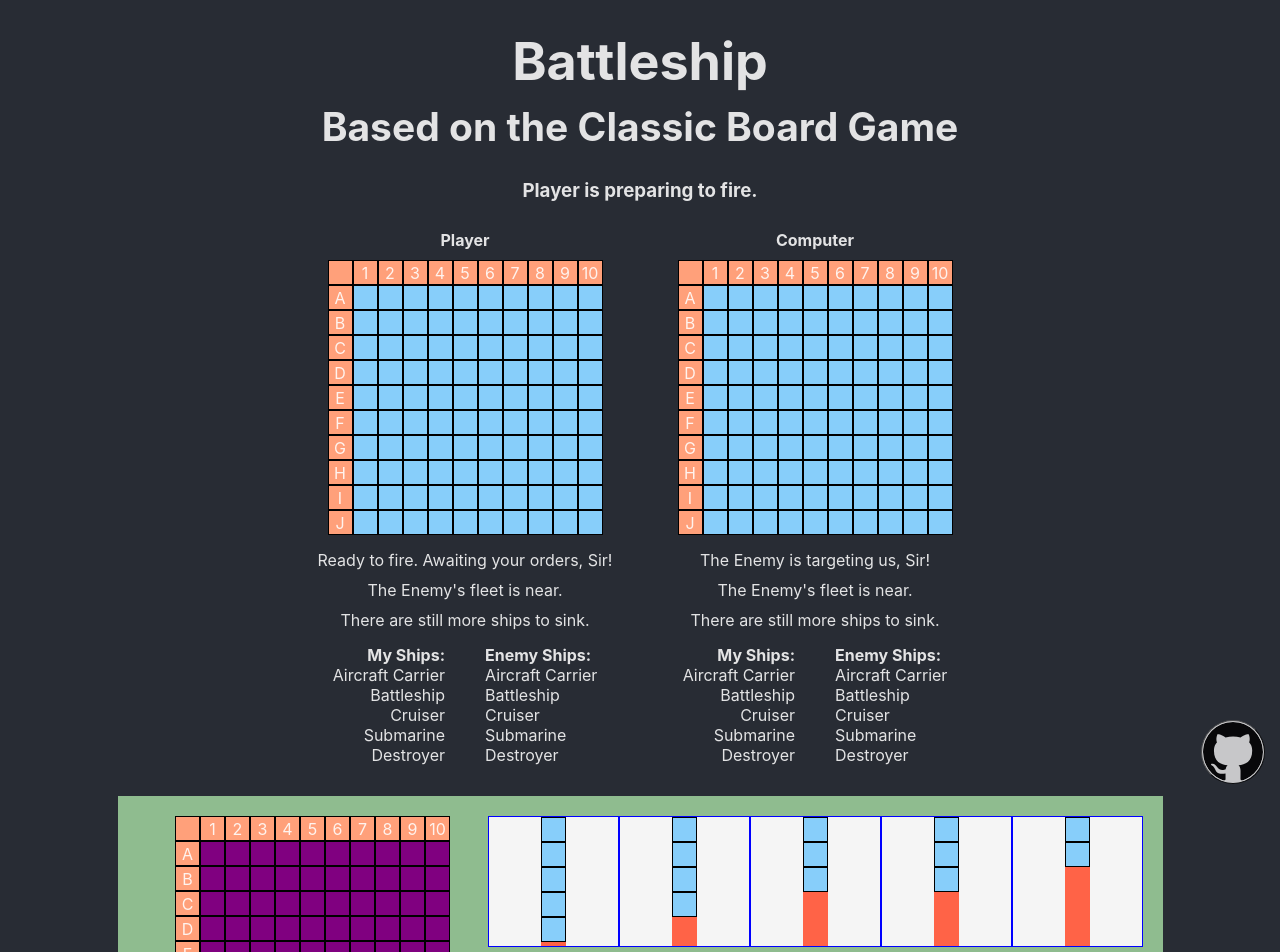
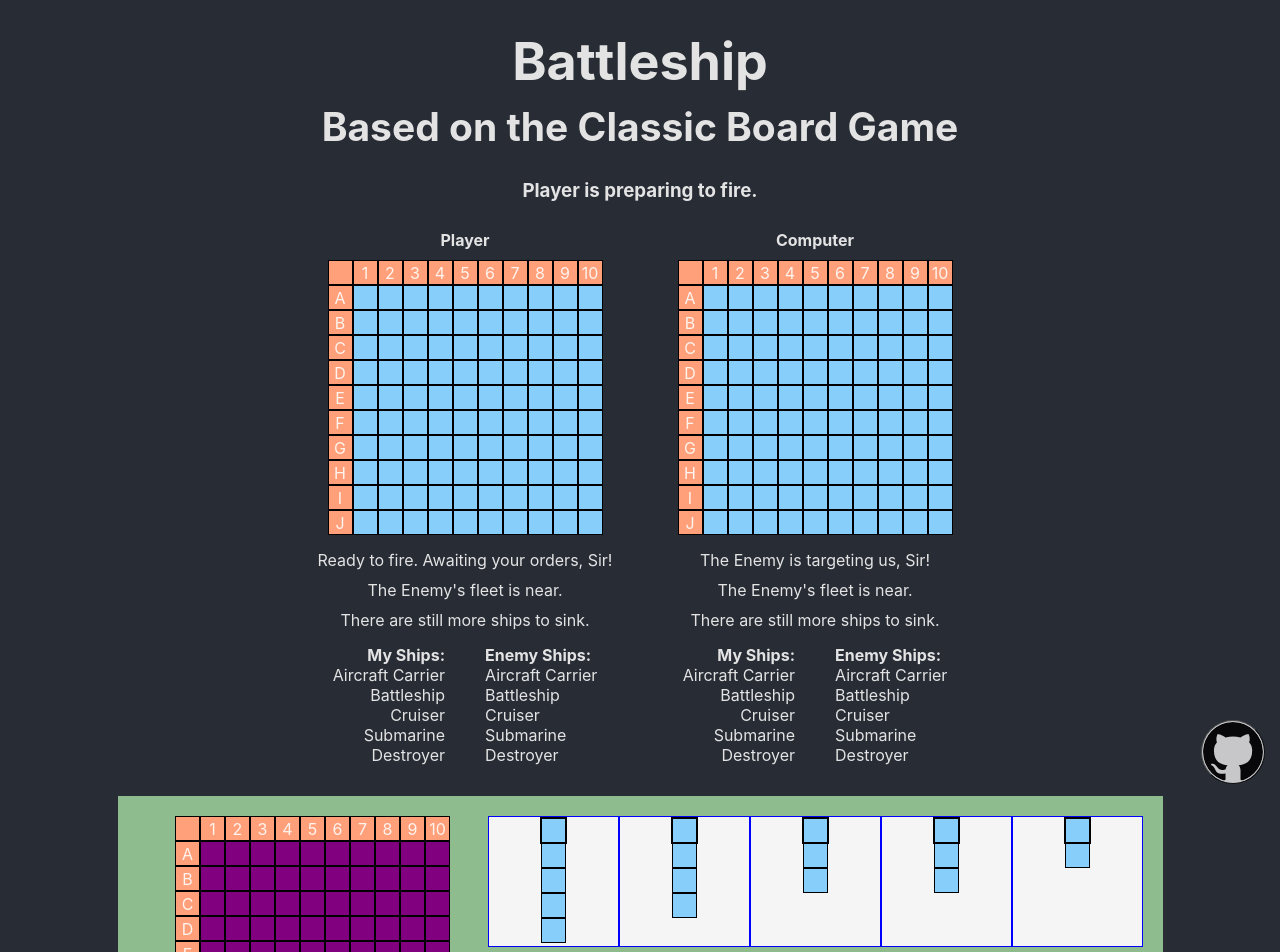
Before and after one commit to thomHayner/battleship-mini-app, a React (Create React App) app: page / in a window 1280 px wide. Shown: the top 952 px of the page. Built offline with nearby package versions, Linux system fonts and the light colour scheme.

Commit message:
code, add extra square class

```diff
--- a/src/Components/Elements/square.css
+++ b/src/Components/Elements/square.css
@@ -59,5 +59,8 @@
 }
 
 .ship {
+  height: 25px;
+  width: 25px;
+  border: solid 1px black;
   background-color: tomato;
 }
```
